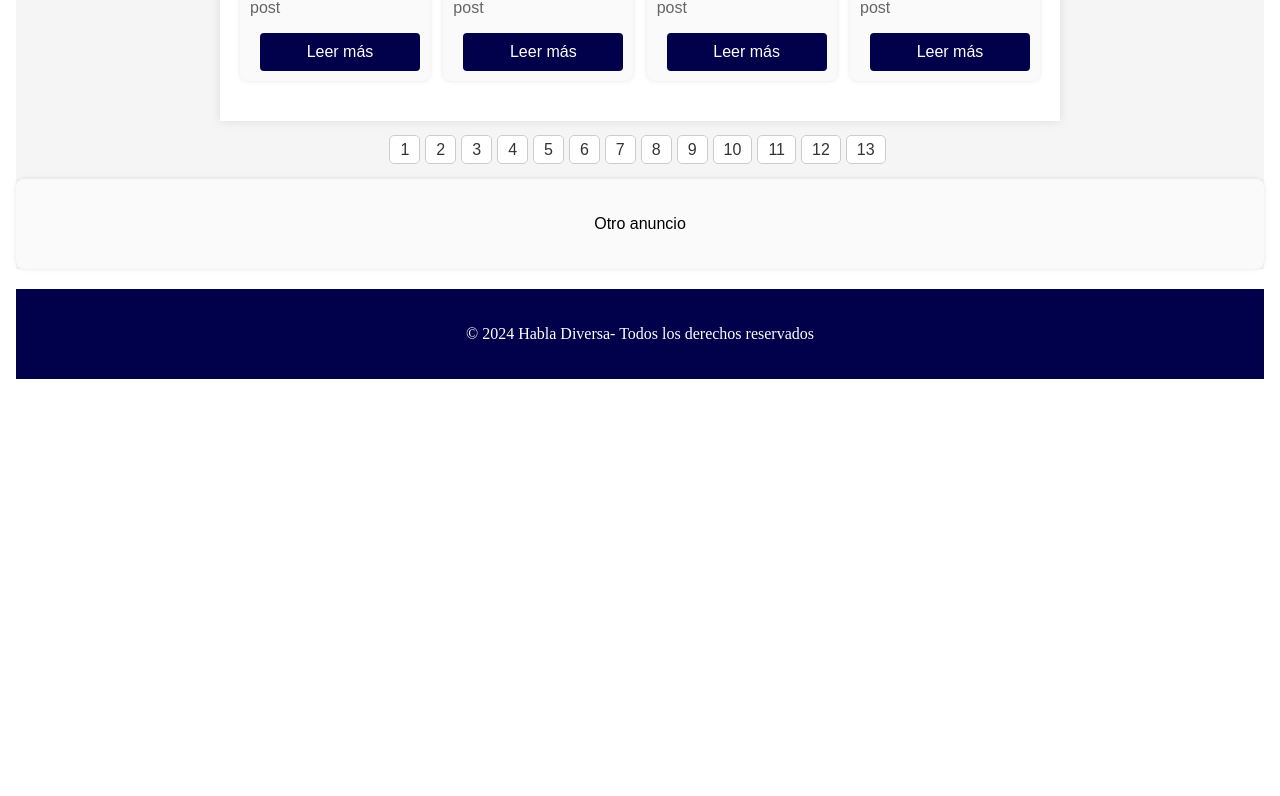
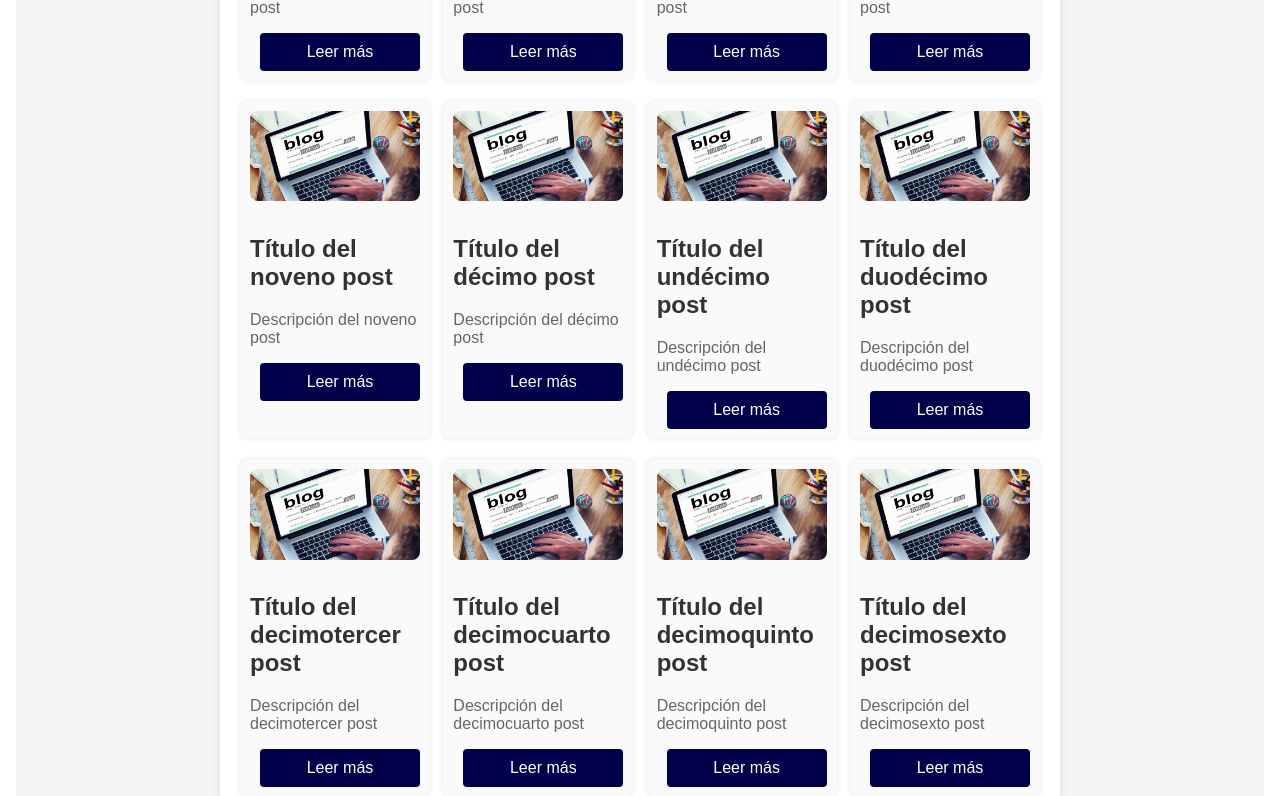
Before and after one commit to jbaez11/blog-angular, an Angular app: page / in a window 1280 px wide. Shown: the part 1024-1820 px from the top of the page. Before the commit the page ends 1411 px from the top, so only its background shows below. Built offline with nearby package versions, Linux system fonts and the light colour scheme.

Commit message:
fix: icon y cantidad de entradas en el home

```diff
--- a/angular.json
+++ b/angular.json
@@ -21,7 +21,7 @@
             ],
             "tsConfig": "tsconfig.app.json",
             "assets": [
-              "src/favicon.ico",
+              "src/logo.ico",
               "src/assets"
             ],
             "styles": [
@@ -83,7 +83,7 @@
             ],
             "tsConfig": "tsconfig.spec.json",
             "assets": [
-              "src/favicon.ico",
+              "src/logo.ico",
               "src/assets"
             ],
             "styles": [
--- a/src/app/home/home.component.ts
+++ b/src/app/home/home.component.ts
@@ -6,7 +6,7 @@ import { Component, OnInit } from '@angular/core';
   styleUrls: ['./home.component.css']
 })
 export class HomeComponent implements OnInit {
-  postsPerPage: number = 8; // Número de publicaciones por página
+  postsPerPage: number = 24; // Número de publicaciones por página
   currentPage: number = 1; // Página actual
   totalPages: number[] = []; // Arreglo de números de página
   pagedPosts: any[] = []; // Publicaciones mostradas en la página actual
--- a/src/index.html
+++ b/src/index.html
@@ -5,7 +5,7 @@
   <title>Habla Diversa</title>
   <base href="/">
   <meta name="viewport" content="width=device-width, initial-scale=1">
-  <link rel="icon" type="image/x-icon" href="favicon.ico">
+  <link rel="icon" type="image/x-icon" href="assets/img/logo.ico">
 </head>
 <body>
   <app-root></app-root>
```
Also changed, not shown: 2 other files (tests, documents, lock files or other folders).
